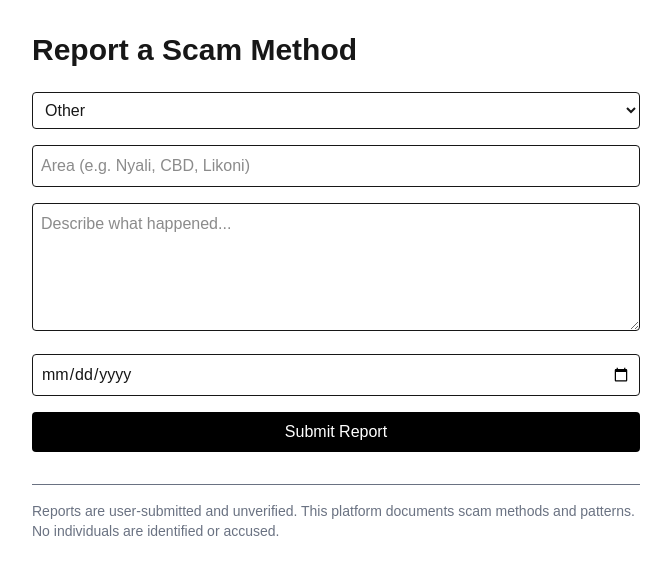
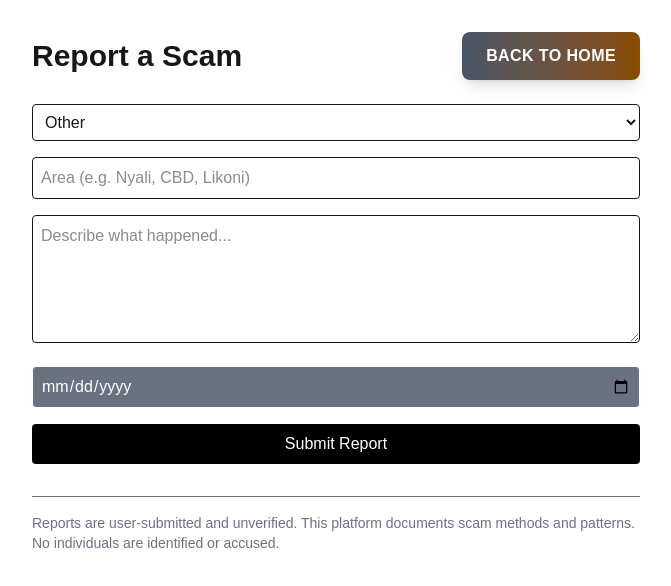
Before and after one commit to EdiGich/kuwamakini, a Next.js app: page /report in a window 1280 px wide. Shown: the top 586 px of the page, without its empty margins (304-975 px from the left). Built offline with nearby package versions, Linux system fonts and the light colour scheme.

Commit message:
Fixed audit api, Added some navigation buttons, just 2 buttons for now.

```diff
--- a/app/api/admin/reports/route.ts
+++ b/app/api/admin/reports/route.ts
@@ -35,9 +35,9 @@ export async function GET() {
 // Fetch pending reports for moderation list.
   const { data: pendingReports, error } = await (await supabase)
     .from('scam_reports')
-    .select('*')
+    .select(`*, report_audit_logs(*)`)
     .eq('is_approved', false)
-    .eq('status', 'pending' )
+    .eq('status', 'pending')
     .order('created_at', { ascending: false })
 
   if (error) {
@@ -120,7 +120,7 @@ export async function PATCH(req: Request) {
   return NextResponse.json({ success: true })
 }
 
-/* -------------------- DELETE REPORT -------------------- */
+/* -------------------- reject REPORT -------------------- */
 
 export async function DELETE(req: Request) {
   const auth = await checkAdmin()
--- a/app/report/page.tsx
+++ b/app/report/page.tsx
@@ -61,9 +61,17 @@ export default function ReportPage() {
 
   return (
     <main className="min-h-screen p-8 max-w-2xl mx-auto">
-      <h1 className="text-3xl font-bold mb-6">
-        Report a Scam Method
-      </h1>
+      <div className="flex items-center justify-between mb-6">
+        <h1 className="text-3xl font-bold">
+          Report a Scam
+        </h1>
+        <a
+          href="/"
+          className="inline-block bg-linear-to-r from-gray-600 to-yellow-800 text-white px-6 py-3 rounded-lg hover:from-yellow-700 hover:to-gray-900 shadow-lg hover:shadow-xl transition-all duration-300 font-semibold uppercase tracking-wide relative overflow-hidden group sword-glimmer"
+        >
+          Back to Home
+        </a>
+      </div>
 
       <form onSubmit={handleSubmit} className="space-y-4">
 
@@ -106,7 +114,8 @@ export default function ReportPage() {
           type="date"
           value={incidentDate}
           onChange={(e) => setIncidentDate(e.target.value)}
-          className="w-full border p-2 rounded"
+          max={new Date().toISOString().split('T')[0]}
+          className="w-full bg-gray-500 text-white border p-2 rounded "
         />
 
         <button
```
